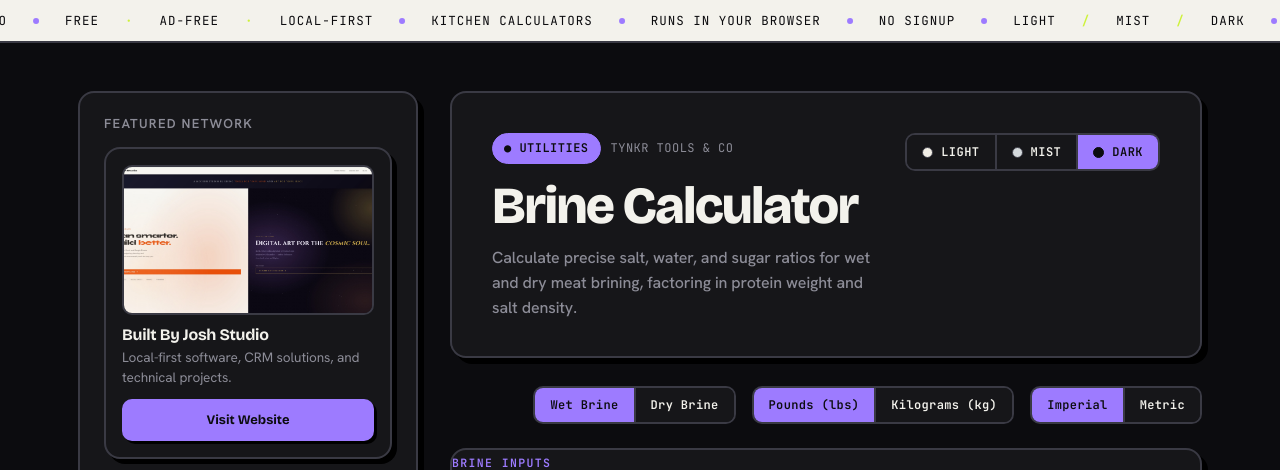
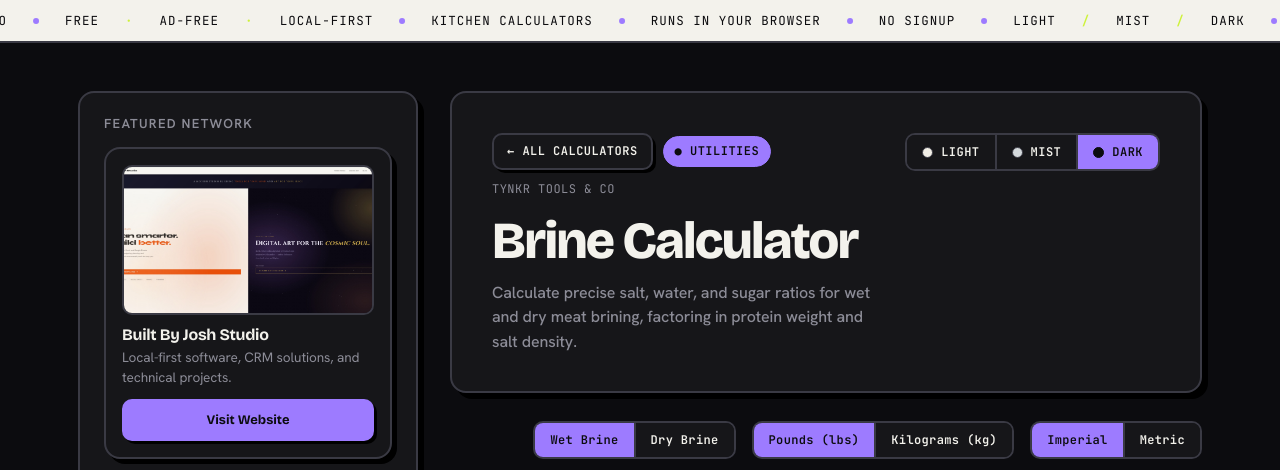
Before and after one commit to builtbyjoshstudio-cyber/tools, a plain HTML site: page brine-calculator/index.html in a window 1280 px wide. Shown: the top 470 px of the page. Drawn offline with nearby package versions, Linux system fonts and the light colour scheme.

Commit message:
Add back-link to all calculator pages and allow hero header wrapping

```diff
--- a/brine-calculator/index.html
+++ b/brine-calculator/index.html
@@ -134,10 +134,11 @@ select.form-input optgroup {
   <!-- Central Panel -->
   <div style="flex: 1; min-width: 300px;">
     <header class="glass hero">
-      <div style="flex:1; min-width: 0">
+      <div style="flex:1 1 320px; min-width: 0">
          <div class="meta">
-           <span class="pill live">● Utilities</span>
-           <span>Tynkr Tools & Co</span>
+            <a class="kx-back" href="../index.html">← All calculators</a>
+            <span class="pill live">● Utilities</span>
+            <span>Tynkr Tools & Co</span>
          </div>
          <h1>Brine Calculator</h1>
          <p>Calculate precise salt, water, and sugar ratios for wet and dry meat brining, factoring in protein weight and salt density.</p>
--- a/kinetic.css
+++ b/kinetic.css
@@ -147,7 +147,7 @@ a { color: inherit; }
 
 /* ---------- HERO (tool header card) ---------- */
 .hero {
-  display: flex; align-items: flex-start; gap: 28px;
+  display: flex; align-items: flex-start; gap: 28px; flex-wrap: wrap;
   padding: 40px 40px 36px; margin-bottom: 28px;
 }
 .hero h1 {
@@ -167,6 +167,20 @@ a { color: inherit; }
 }
 .hero .meta .pill.live { color: var(--accent-ink); background: var(--accent); border-color: var(--accent); }
 .hero p { font-size: 16px; color: var(--muted); max-width: 64ch; margin: 0; font-weight: 500; }
+
+/* back-to-hub link */
+.kx-back {
+  display: inline-flex; align-items: center; gap: 7px;
+  font-family: var(--font-mono); font-size: 12px; font-weight: 600;
+  letter-spacing: 0.04em; text-transform: uppercase;
+  color: var(--ink); text-decoration: none;
+  border: 2px solid var(--line-2); border-radius: var(--r-s);
+  padding: 7px 13px; background: var(--surface);
+  box-shadow: 3px 3px 0 var(--shadow);
+  transition: transform .15s var(--ease), box-shadow .15s var(--ease), background .2s var(--ease), color .2s var(--ease);
+}
+.kx-back:hover { background: var(--ink); color: var(--canvas); transform: translate(2px,2px); box-shadow: 1px 1px 0 var(--shadow); }
+
 
 /* app-container centered header */
 header { position: relative; }
```
Also changed, not shown: dough-hydration-calculator/index.html (+2 -1 lines), meat-thawing-planner/index.html (+2 -1 lines), pan-swap-calculator/index.html (+2 -1 lines), perfect-roast-pull-temp-calculator/index.html (+2 -1 lines), reverse-roasting-calculator/index.html (+2 -1 lines), universal-recipe-scaler/index.html (+2 -1 lines).
